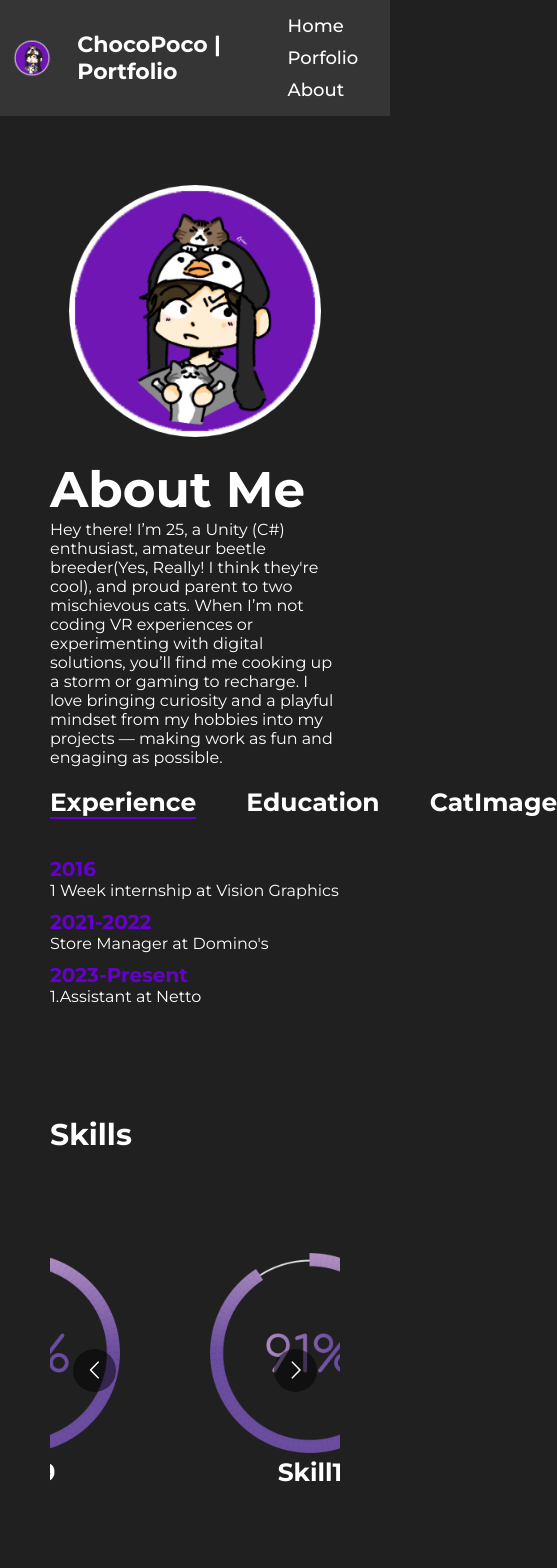
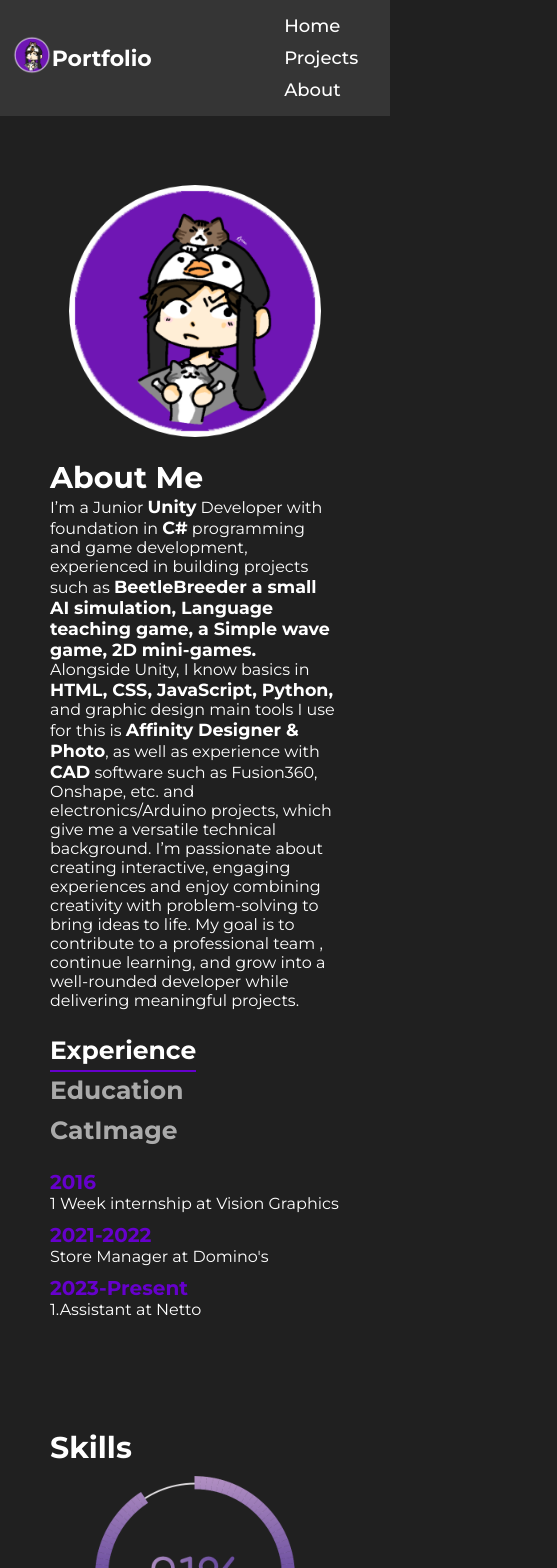
Before and after one commit to ChocZeChoc/personal-portfolio, a React (Vite) app: page /personal-portfolio/About in a window 390 px wide. Shown: the top 1568 px of the page, 557 px wide, since content can reach past the window. Built offline with nearby package versions, Linux system fonts and the light colour scheme.

Commit message:
Responsiveness

```diff
--- a/src/components/About/About.css
+++ b/src/components/About/About.css
@@ -6,12 +6,12 @@
 }
 
 .carouselContainer{
-    padding: 10rem;
+    padding: 1rem;
 }
 
 .card{
-    max-width: 30rem;
-    min-width: 30rem;
+    max-width: 25rem;
+    min-width: 25rem;
     margin: auto 1rem;
     text-align: center;
 }
@@ -30,6 +30,8 @@
 
 .exp-col-R{
     flex-basis: 60%;
+    max-width: 50%;
+    text-align: left;
 }
 
 .tab-titles{
@@ -41,6 +43,7 @@
     margin-right: 5rem;
     cursor: pointer;
     position: relative;
+    color: #aaaaaa;
 }
 
 .tab-links::after{
@@ -52,6 +55,10 @@
     height: 0.2rem;
     background: #6600cc;
     transition: .3s;
+}
+
+.tab-links.active-link{
+    color: #fff;
 }
 
 .tab-links.active-link::after{
@@ -82,8 +89,37 @@
     max-width: 100%;
 }
 
+.tab-contents img{
+    max-width: 25rem;
+}
+
+.bolded{
+    font-weight: bold;
+    font-size: 1.75rem;
+}
+
 @media (max-width: 850px){
     .exp{
         flex-direction: column;
     }
+
+    .tab-titles {
+        flex-direction: column;
+        max-width: fit-content;
+        line-height: 4rem;
+        margin: 2rem 0;
+    }
+
+    .exp-col-R
+    {
+        text-align: left;
+        max-width: fit-content;
+    }
+
+    .exp-col-L
+    {
+        display: block;
+        margin-left: auto;
+        margin-right: auto;
+    }
 }
--- a/src/components/About/About.jsx
+++ b/src/components/About/About.jsx
@@ -110,8 +110,8 @@ const [toggleState, setToggleState] = useState(1);
           <img src={logo} />
         </div>
         <div class="exp-col-R">
-          <h1>About Me</h1>
-        <p>Hey there! I’m 25, a Unity (C#) enthusiast, amateur beetle breeder(Yes, Really! I think they're cool), and proud parent to two mischievous cats. When I’m not coding VR experiences or experimenting with digital solutions, you’ll find me cooking up a storm or gaming to recharge. I love bringing curiosity and a playful mindset from my hobbies into my projects — making work as fun and engaging as possible.</p>
+          <h2>About Me</h2>
+        <p>I’m a Junior <span class="bolded">Unity</span> Developer with foundation in <span class="bolded">C#</span> programming and game development, experienced in building projects such as <span class="bolded">BeetleBreeder a small AI simulation, Language teaching game, a Simple wave game, 2D mini-games.</span> Alongside Unity, I know basics in <span class="bolded">HTML, CSS, JavaScript, Python,</span> and graphic design main tools I use for this is <span class="bolded">Affinity Designer & Photo</span>, as well as experience with <span class="bolded">CAD</span> software such as Fusion360, Onshape, etc. and electronics/Arduino projects, which give me a versatile technical background. I’m passionate about creating interactive, engaging experiences and enjoy combining creativity with problem-solving to bring ideas to life. My goal is to contribute to a professional team , continue learning, and grow into a well-rounded developer while delivering meaningful projects.</p>
         <div class="tab-titles">
           <h3 className={toggleState === 1 ? "tab-links active-link" : "tab-links"}
           onClick={() =>toggleTab(1)}>
@@ -138,7 +138,7 @@ const [toggleState, setToggleState] = useState(1);
           </ul>
         </div>
         <div className={toggleState === 3 ? "tab-contents activetab" : "tab-contents"}>
-          <img src={caturl} width={'25rem'}/>
+          <img src={caturl}/>
         </div>
         </div>
       </div>
--- a/src/components/Home/Home.css
+++ b/src/components/Home/Home.css
@@ -17,22 +17,20 @@
 }
 
 .homePage{
-    position: Absolute;
-    left: 50%;
-    top: 50%;
-    -webkit-transform: translate(-50%, -50%);
-    transform: translate(-50%, -50%);
     display: flex;
     flex-direction: column;
-    justify-content: space-between;
-    align-items: center;
-    padding: 1rem;
-    display: flex;
-    justify-content: space-between;
-    align-items: center;
-    align-content: center;
-    max-width: 80%;
+    justify-content: center;
+    padding: 2rem;
+    max-width: fit-content;
     border-radius: 3em;
+    margin: auto;
+    }
+
+.profileimg {
+    max-width: 35rem;
+    display: block;
+    margin-left: auto;
+    margin-right: auto;
     }
 
 @media (min-width: 1500px){
@@ -44,14 +42,8 @@
     transform: translate(-50%, -50%);
     display: flex;
     flex-direction: row;
-    justify-content: space-between;
-    align-items: center;
-    padding: 1rem;
-    display: flex;
-    justify-content: space-between;
-    align-items: center;
-    align-content: center;
-    max-width: 80%;
+    padding: 2rem;
+    max-width: 100%;
     border-radius: 3em;
     }
 
@@ -69,8 +61,8 @@
     }
 
     .profileimg {
-
         max-width: 50rem;
         bottom: 0rem;
+
     }
 }
--- a/src/components/Home/Home.jsx
+++ b/src/components/Home/Home.jsx
@@ -20,14 +20,14 @@ const Home = () => {
       </div>
         <div className='homeIntro'>
             <h1 className='homeHello'>Hello I'm <span style={{color:'#6600cc'}}>Nathan Sean Littlefield</span>!</h1>
-            <h2 className='homePosition'>Cat Lover & Beetle Breeder</h2>
+            <h2 className='homePosition'>Unity Developer (C#)</h2>
           <span className='homeText'>
-            <p>I’m 25 and passionate about creating digital solutions using Unity (C#), programming, and problem-solving. I enjoy turning ideas into functional applications and optimizing workflows to improve efficiency. Outside of work, I’m a dedicated cat parent, enjoy cooking, and love gaming, which fuels my creativity and attention to detail.</p>
+            <p>I’m a Junior Unity Developer with a foundation in C# programming and interactive game design. My background also includes some basic WebDev (HTML, CSS, JavaScript & React), Python scripting, graphic design, and experience with CAD software and electronics. Through my education and hands-on projects, I’ve built interactive experiences and problem-solving skills that I’m eager to bring to a professional team.</p>
         </span>
           <div className='IconButton'>
             <img src={GH_icon} alt="Github" class="iconButton" onClick={() => handleClick(GitHub)}/>
             <img src={LN_icon} alt="Linkedin" class="iconButton" onClick={() => handleClick(Linkedin)}/>
-            <img src={IG_icon} alt="Instagram" class="iconButton" onClick={() => handleClick(Instagram)}/>
+            {/* <img src={IG_icon} alt="Instagram" class="iconButton" onClick={() => handleClick(Instagram)}/> */}
           </div>
         </div>
     </div>
--- a/src/components/Navbar/Navbar.jsx
+++ b/src/components/Navbar/Navbar.jsx
@@ -8,12 +8,12 @@ const Navbar = () => {
   return (
     <div className="header">
         <a href="" className="logo">
-            <img src={logo} alt="Logo" className='logoimg'/>ChocoPoco | Portfolio
+            <Link to="/personal-portfolio/"><img src={logo} alt="Logo" className='logoimg'/></Link>Portfolio
         </a>
 
         <nav className="navbar">
             <Link to="/personal-portfolio/">Home</Link>
-            <Link to="/personal-portfolio/Portfolio">Porfolio</Link>
+            <Link to="/personal-portfolio/Portfolio">Projects</Link>
             <Link to="/personal-portfolio/About">About</Link>
 
         </nav>
--- a/src/components/Portfolio/Portfolio.css
+++ b/src/components/Portfolio/Portfolio.css
@@ -1,7 +1,7 @@
 .grid-container{
     padding: 2rem;
     display: grid;
-    grid-template-columns: repeat(auto-fit , minmax(50rem, 1fr));
+    grid-template-columns: repeat(auto-fit , minmax(35rem, 1fr));
     gap: 5rem;
 }
 
@@ -10,19 +10,18 @@
     border: 0.1rem solid #505050; /*0.1rem*/
     border-radius: 1rem;
     background-color: #353535;
-    height: 80rem;
+    max-height: 80rem;
     display: flex;
     flex-direction: column;
     justify-items: center;
     align-items: center;
-
 }
 
 .block img {
     padding: 2rem;
     border-radius: 5rem;
-    width: 46rem;
-    height: 46rem;
+    max-width: 30rem;
+    max-height: 30rem;
 }
 
 .projectHeader{
@@ -41,3 +40,8 @@ button {
 .linkbutton{
     align-self: end;
 }
+
+.PortTitle {
+    Margin: 2rem;
+    text-align: center;
+}
--- a/src/components/Portfolio/Portfolio.jsx
+++ b/src/components/Portfolio/Portfolio.jsx
@@ -15,7 +15,7 @@ const Home = () => {
   return (
     <div>
         <div>
-            <h1>Portfolio</h1>
+            <h2 className='PortTitle'>Projects</h2>
         </div>
         <div className="grid-container">
             <div className="block">
```
